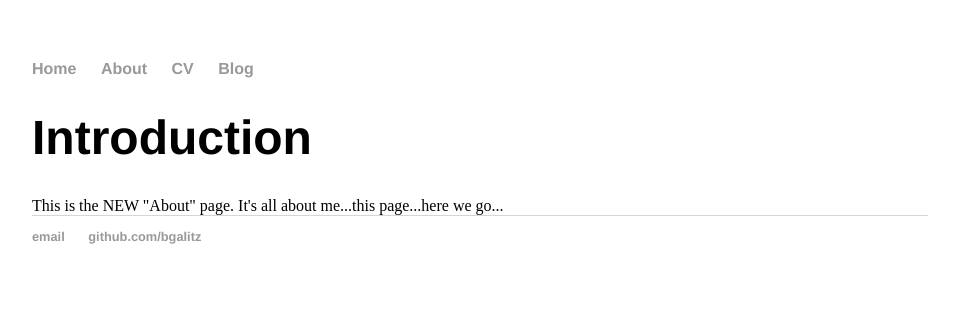
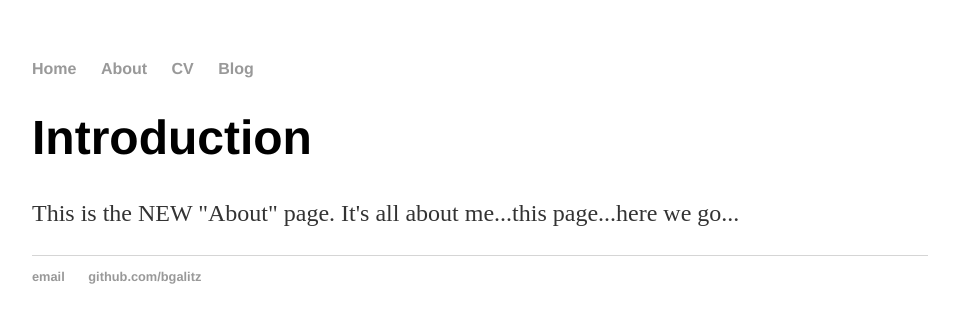
Before and after one commit to bgalitz/bgalitz.github.io, a Jekyll site: the page built from about/index.html, in a window 1280 px wide. Shown: the top 323 px of the page, without its empty margins (160-1119 px from the left). Built offline with Jekyll 4.4.1, drawn with Linux system fonts in a browser that asks for light colours.

Commit message:
Update index.html
adding html formatting

```diff
--- a/about/index.html
+++ b/about/index.html
@@ -3,4 +3,6 @@ layout: about
 title: Introduction
 ---
 
-This is the NEW "About" page. It's all about me...this page...here we go...
+<div class="blurb">
+        <p>This is the NEW "About" page. It's all about me...this page...here we go...</p>
+</div><!-- /.blurb -->
```
